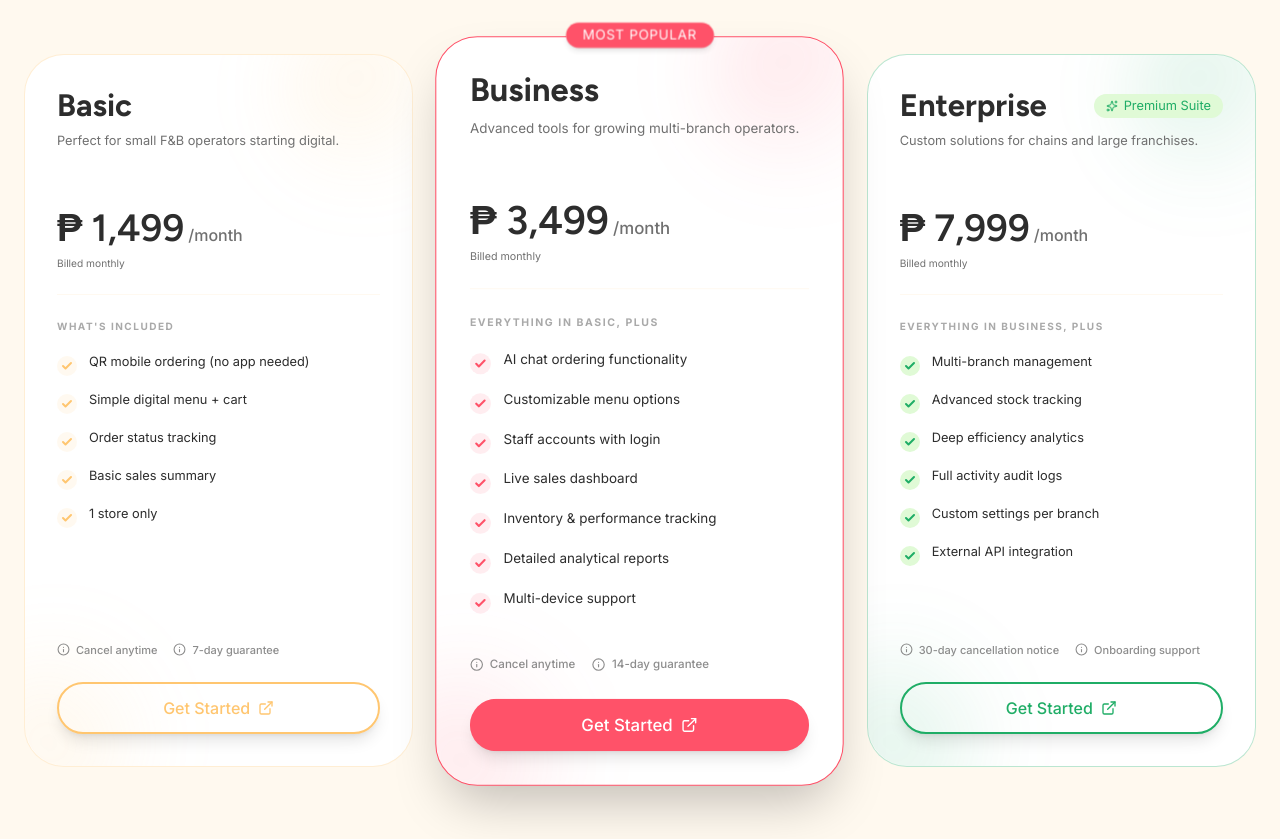
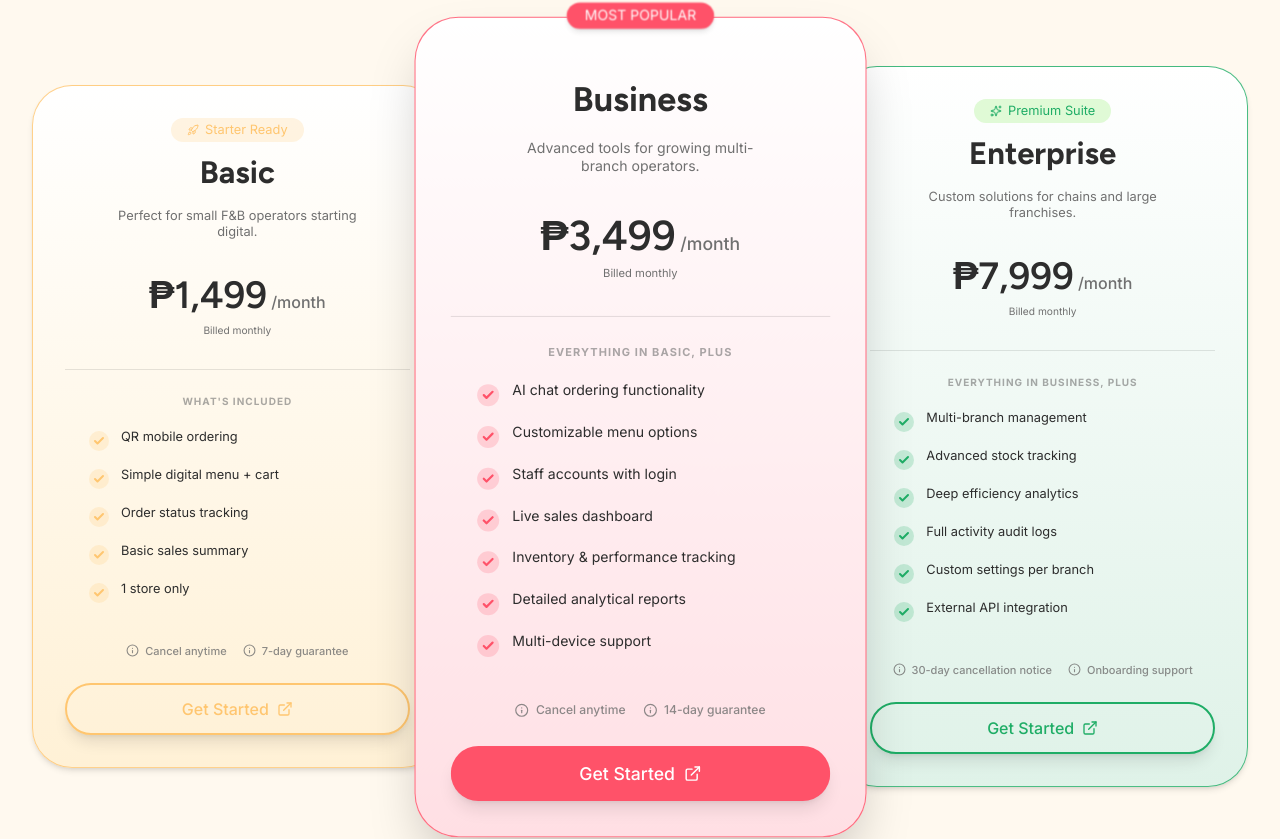
Before and after one commit to ShanRaboy11/Qios, a Next.js app: page / in a window 1280 px wide. Shown: the part 6594-7433 px from the top of the page. Built offline with nearby package versions, Linux system fonts and the light colour scheme.

Commit message:
fix: subscriptions

```diff
--- a/src/components/organisms/SubscriptionPlans.tsx
+++ b/src/components/organisms/SubscriptionPlans.tsx
@@ -1,5 +1,5 @@
 import React, { useState } from "react";
-import { Check, ExternalLink, Info, Sparkles } from "lucide-react";
+import { Check, ExternalLink, Info, Sparkles, Rocket } from "lucide-react";
 import { Button } from "../atoms/Button";
 import { Badge } from "../atoms/Badge";
 import { cn } from "@/lib/utils";
@@ -35,113 +35,99 @@ const PlanCard = ({
   const isEnterprise = variant === "enterprise";
   const isBasic = variant === "basic";
 
-  const cardStyles = {
-    basic: "border-brand-primary/30",
-    business: "border-brand-accent shadow-2xl scale-105 z-20",
-    enterprise: "border-success-primary/30",
-  };
-
-  const blushColors = {
-    basic: "from-[#ffc670]/20",
-    business: "from-[#ff5269]/20",
-    enterprise: "from-[#1fad66]/20",
-  };
-
-  const checkCircleStyles = {
-    basic: "bg-brand-primary/10",
-    business: "bg-brand-accent/10",
-    enterprise: "bg-success-secondary",
-  };
-
-  const checkIconStyles = {
-    basic: "text-brand-primary",
-    business: "text-brand-accent",
-    enterprise: "text-success-primary",
-  };
+  const styles = {
+    basic: {
+      border: "border-[#ffc670]/80",
+      bg: "bg-white bg-gradient-to-b from-white to-[#FFF1D6]",
+      checkBg: "bg-[#ffc670]/20",
+      checkIcon: "text-[#ffc670]",
+    },
+    business: {
+      border: "border-[#ff5269]/80",
+      bg: "bg-white bg-gradient-to-b from-white to-[#FFDFE4]",
+      checkBg: "bg-[#ff5269]/20",
+      checkIcon: "text-[#ff5269]",
+    },
+    enterprise: {
+      border: "border-[#1fad66]/80",
+      bg: "bg-white bg-gradient-to-b from-white to-[#DFF2E8]",
+      checkBg: "bg-[#1fad66]/20",
+      checkIcon: "text-[#1fad66]",
+    },
+  }[variant];
 
   return (
     <div
       className={cn(
-        "relative flex flex-col p-6 md:p-8 rounded-[2.5rem] border bg-white h-full transition-all duration-300",
-        cardStyles[variant],
+        "relative flex flex-col rounded-[2.5rem] p-8 h-full border transition-all duration-300",
+        styles.bg,
+        styles.border,
+        isBusiness ? "shadow-2xl z-20" : "shadow-md z-10",
       )}
     >
-      {/* contained blushes to prevent cutting the badge */}
-      <div className="absolute inset-0 overflow-hidden rounded-[2.5rem] pointer-events-none">
-        <div
-          className={cn(
-            "absolute -top-10 -right-10 w-40 h-40 blur-[40px] rounded-full bg-gradient-to-br to-transparent",
-            blushColors[variant],
-          )}
-        />
-        <div
-          className={cn(
-            "absolute -bottom-10 -left-10 w-40 h-40 blur-[40px] rounded-full bg-gradient-to-tr to-transparent",
-            blushColors[variant],
-          )}
-        />
-      </div>
-
       {isBusiness && (
         <div className="absolute -top-4 left-1/2 -translate-x-1/2 z-30">
           <Badge
             color="accent"
             variant="solid"
-            className="py-1 px-4 shadow-md font-bold text-[10px] tracking-wider"
+            className="py-1 px-4 shadow-md font-bold text-[10px]"
           >
             MOST POPULAR
           </Badge>
         </div>
       )}
 
-      <div className="mb-6 relative z-10">
-        <div className="flex items-center justify-between mb-2">
-          <h3 className="text-[31px] font-bold leading-[125%] text-text-primary">
-            {name}
-          </h3>
+      <div className={cn("text-center mb-6", isBusiness ? "mt-6" : "mt-0")}>
+        <div className="flex flex-col items-center gap-3 mb-4">
           {badge && !isBusiness && (
             <Badge
               color={isEnterprise ? "success" : "primary"}
               variant="subtle"
-              className="text-[10px]"
-              leftIcon={isEnterprise ? <Sparkles size={12} /> : null}
+              className="text-[10px] py-1 px-4 font-bold"
+              leftIcon={
+                isEnterprise ? (
+                  <Sparkles size={12} />
+                ) : isBasic ? (
+                  <Rocket size={12} />
+                ) : null
+              }
             >
               {badge}
             </Badge>
           )}
+          <h3 className="text-[31px] font-bold leading-[125%] text-text-primary">
+            {name}
+          </h3>
         </div>
-        <p className="b4 text-text-secondary h-12 md:h-10 leading-tight">
+        <p className="b4 text-text-secondary h-10 leading-tight max-w-[240px] mx-auto">
           {description}
         </p>
+      </div>
 
-        <div className="mt-8 flex items-baseline gap-1">
-          <span className="h2 text-text-primary">₱ {price}</span>
-          <span className="b2 text-text-secondary">/month</span>
+      <div className="text-center mb-8">
+        <div className="flex items-baseline justify-center">
+          <span className="h2 text-text-primary">₱{price}</span>
+          <span className="b2 text-text-secondary ml-1">/month</span>
         </div>
         <p className="b5 font-medium text-text-secondary mt-1">{billingInfo}</p>
       </div>
 
-      <div className="flex-1 relative z-10">
-        <div className="h-[1px] w-full bg-brand-primary/10 mb-6" />
-
-        <p className="text-[10px] font-bold uppercase tracking-[0.15em] text-text-secondary/60 mb-5">
+      <div className="flex-1">
+        <div className="h-[1px] w-full bg-black/10 mb-6" />
+        <p className="text-[10px] font-bold uppercase tracking-[0.1em] text-text-secondary/60 mb-5 text-center">
           {featuresTitle}
         </p>
-
-        <ul className="space-y-4 mb-8">
+        <ul className="space-y-4 mb-8 lg:pl-6">
           {features.map((feature, i) => (
             <li key={i} className="flex gap-3 items-start">
               <div
                 className={cn(
                   "mt-0.5 shrink-0 w-5 h-5 rounded-full flex items-center justify-center",
-                  checkCircleStyles[variant],
+                  styles.checkBg,
                 )}
               >
                 <Check
-                  className={cn(
-                    "w-3 h-3 stroke-[4px]",
-                    checkIconStyles[variant],
-                  )}
+                  className={cn("w-3 h-3 stroke-[4px]", styles.checkIcon)}
                 />
               </div>
               <span className="b4 text-text-primary leading-tight">
@@ -152,8 +138,8 @@ const PlanCard = ({
         </ul>
       </div>
 
-      <div className="space-y-6 relative z-10">
-        <div className="flex flex-wrap gap-x-4 gap-y-2 pt-2">
+      <div className="space-y-6">
+        <div className="flex flex-wrap justify-center gap-x-4 gap-y-2 pt-2">
           {notes.map((note, i) => (
             <div key={i} className="flex items-center gap-1.5 opacity-80">
               <Info size={13} className="text-text-secondary" />
@@ -164,27 +150,19 @@ const PlanCard = ({
           ))}
         </div>
 
-        {isEnterprise ? (
         <Button
-            variant="outline"
+          variant={isBusiness ? "accent" : "outline"}
           shape="rounded"
           size="md"
-            className="w-full text-sm md:text-base border-success-primary text-success-primary hover:bg-success-primary hover:text-white hover:border-success-primary"
+          className={cn(
+            "w-full text-sm md:text-base",
+            isEnterprise &&
+              "border-success-primary text-success-primary hover:bg-success-primary hover:text-white hover:border-success-primary",
+          )}
           rightIcon={<ExternalLink size={16} />}
         >
           Get Started
         </Button>
-        ) : (
-          <Button
-            variant={isBusiness ? "accent" : "outline"}
-            shape="rounded"
-            size="md"
-            className="w-full text-sm md:text-base"
-            rightIcon={<ExternalLink size={16} />}
-          >
-            Get Started
-          </Button>
-        )}
       </div>
     </div>
   );
@@ -212,7 +190,7 @@ export default function SubscriptionPlans() {
             From startup to enterprise, <br />
             <span style={gradientHeaderStyle}>we have you covered.</span>
           </h1>
-          <p className="h4 text-text-secondary whitespace-nowrap px-4">
+          <p className="h4 text-text-secondary whitespace-nowrap overflow-hidden">
             Transparent pricing for every stage of your growth.
           </p>
         </div>
@@ -243,7 +221,7 @@ export default function SubscriptionPlans() {
               <Badge
                 color="success"
                 variant="solid"
-                className="text-[10px] px-2.5 py-0.5 border border-white/20"
+                className="text-[10px] px-2.5 py-0.5 border border-white/20 font-bold"
               >
                 SAVE 15%
               </Badge>
@@ -251,10 +229,13 @@ export default function SubscriptionPlans() {
           </div>
         </div>
 
-        <div className="grid grid-cols-1 md:grid-cols-3 gap-y-12 md:gap-x-6 lg:gap-x-8 mb-20 items-stretch">
+        <div className="w-full">
+          <div className="group flex flex-col lg:flex-row justify-center items-center gap-16 lg:gap-0">
+            <div className="w-full max-w-md lg:w-1/3 transition-all duration-500 ease-out lg:-mr-2 group-hover:lg:-translate-x-20">
               <PlanCard
                 variant="basic"
                 name="Basic"
+                badge="Starter Ready"
                 description="Perfect for small F&B operators starting digital."
                 price={billingCycle === "monthly" ? "1,499" : "1,274"}
                 billingInfo={
@@ -264,19 +245,22 @@ export default function SubscriptionPlans() {
                 }
                 featuresTitle="What's Included"
                 features={[
-              "QR mobile ordering (no app needed)",
+                  "QR mobile ordering",
                   "Simple digital menu + cart",
                   "Order status tracking",
                   "Basic sales summary",
                   "1 store only",
                 ]}
-            notes={[{ label: "Cancel anytime" }, { label: "7-day guarantee" }]}
+                notes={[
+                  { label: "Cancel anytime" },
+                  { label: "7-day guarantee" },
+                ]}
               />
-
+            </div>
+            <div className="w-full max-w-md lg:w-1/3 z-20 transition-all duration-500 ease-out lg:scale-110 group-hover:lg:scale-105">
               <PlanCard
                 variant="business"
                 name="Business"
-            badge="Popular"
                 description="Advanced tools for growing multi-branch operators."
                 price={billingCycle === "monthly" ? "3,499" : "2,974"}
                 billingInfo={
@@ -294,9 +278,13 @@ export default function SubscriptionPlans() {
                   "Detailed analytical reports",
                   "Multi-device support",
                 ]}
-            notes={[{ label: "Cancel anytime" }, { label: "14-day guarantee" }]}
+                notes={[
+                  { label: "Cancel anytime" },
+                  { label: "14-day guarantee" },
+                ]}
               />
-
+            </div>
+            <div className="w-full max-w-md lg:w-1/3 transition-all duration-500 ease-out lg:-ml-2 group-hover:lg:translate-x-20">
               <PlanCard
                 variant="enterprise"
                 name="Enterprise"
@@ -324,6 +312,8 @@ export default function SubscriptionPlans() {
               />
             </div>
           </div>
+        </div>
+      </div>
     </section>
   );
 }
```
Lines whose indentation alone changed are shown as unchanged.
